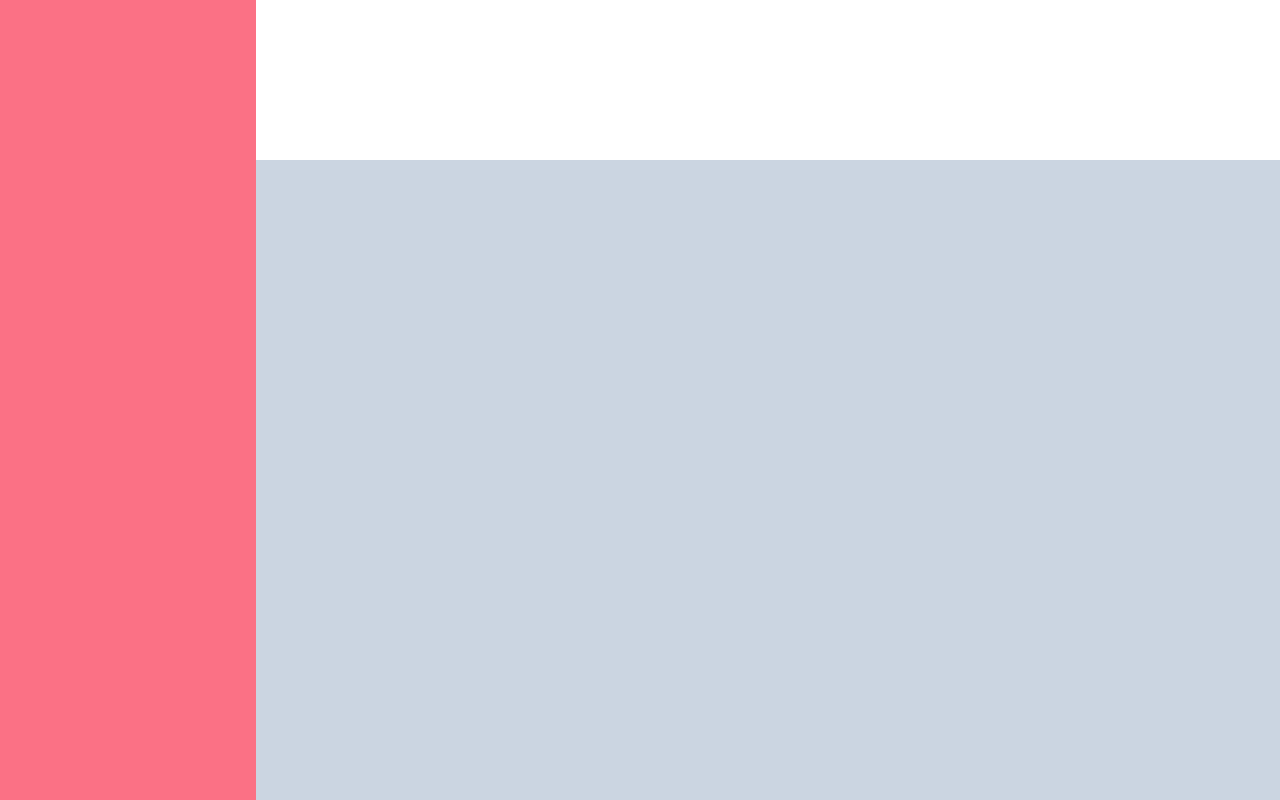
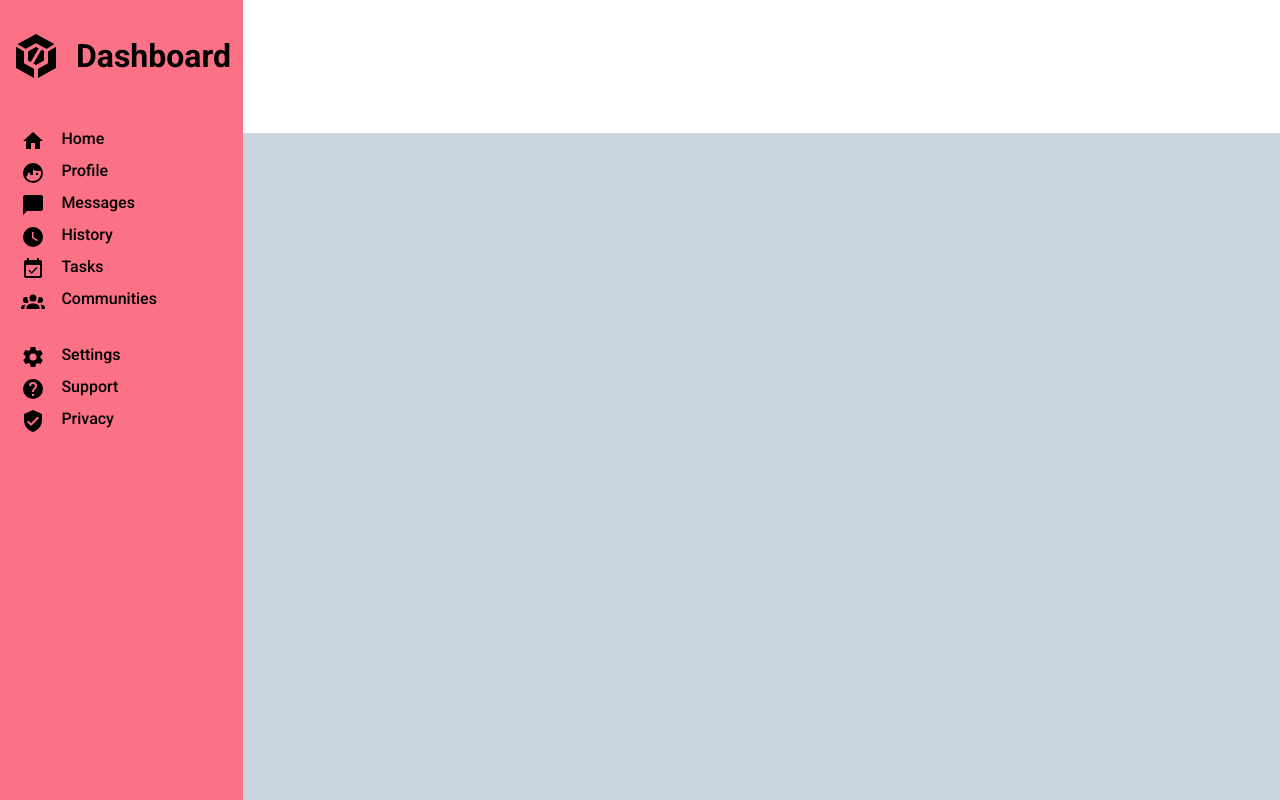
Before and after one commit to Ali-009/dashboard, a plain HTML site: page index.html in a window 1280 px wide. Drawn offline with Linux system fonts and the light colour scheme.

Commit message:
Finished the basic work on the sidebar of the dashboard

```diff
--- a/index.html
+++ b/index.html
@@ -6,12 +6,60 @@
     <meta name="viewport" content="width=device-width, initial-scale=1.0">
     <link rel="stylesheet" href="./styles.css">
     <title>Dashboard</title>
+    <link rel="preconnect" href="https://fonts.googleapis.com">
+    <link rel="preconnect" href="https://fonts.gstatic.com" crossorigin>
+    <link href="https://fonts.googleapis.com/css2?family=Roboto:wght@400;500;700&display=swap" rel="stylesheet">
 </head>
 <body>
     <div class="page-wrapper">
         <header class="header">
         </header>
         <div class="sidebar">
+            <div class="title">
+                <img src="./images/cloudbuild_FILL0_wght400_GRAD0_opsz48.png" alt="Dashoard Logo">
+                <h1>Dashboard</h1>
+            </div>
+            <div class="basic-sidebar-options">
+                <div class="sidebar-option">
+                    <img src="./images/icons/home.svg" alt="Home Page">
+                    <div class="sidebar-option-text">Home</div>
+                </div>
+                <div class="sidebar-option">
+                    <img src="./images/icons/face-man-profile.svg" alt="Profile">
+                    <div class="sidebar-option-text">Profile</div>
+                </div>
+                <div class="sidebar-option">
+                    <img src="./images/icons/message.svg" alt="Message Icon">
+                    <div class="sidebar-option-text">Messages</div>
+                </div>
+                <div class="sidebar-option">
+                    <img src="images/icons/clock.svg" alt="Clock">
+                    <div class="sidebar-option-text">History</div>
+                </div>
+                <div class="sidebar-option">
+                    <img src="images/icons/calendar-check.svg" alt="Calendar Check">
+                    <div class="sidebar-option-text">Tasks</div>
+                </div>
+                <div class="sidebar-option">
+                    <img src="./images/icons/account-group.svg" alt="Group of People Icon">
+                    <div class="sidebar-option-text">Communities</div>
+                </div>
+            </div>
+
+            <div class="advanced-sidebar-options">
+                <div class="sidebar-option">
+                    <img src="./images/icons/cog.svg" alt="Cog Icon">
+                    <div class="sidebar-option-text">Settings</div>
+                </div>
+                <div class="sidebar-option">
+                    <img src="./images/icons/help-circle.svg" alt="Help Circle Icon">
+                    <div class="sidebar-option-text">Support</div>
+                </div>
+                <div class="sidebar-option">
+                    <img src="./images/icons/shield-check.svg" alt="Checked Shield Icon">
+                    <div class="sidebar-option-text">Privacy</div>
+                </div>
+            </div>
         </div>
         <div class="main-content">
         </div>
--- a/styles.css
+++ b/styles.css
@@ -11,30 +11,82 @@ html, body{
     box-sizing: border-box;
     overflow: auto;
 
+    /*Definig the font for the entire page*/
+    font-family: 'Roboto', sans-serif;
+
     /*The page-wrapper is a grid container*/
     display: grid;
-    grid-template-columns: 1fr 4fr;
-    grid-template-rows: 1fr 4fr;
+    /*The smallest part both horizontally and vertically occupies 20%.*/
+    /*Working around the below ratio for the entire project should add to the visual appeal of the page*/
+    grid-template-columns: 1fr 5fr;
+    grid-template-rows: 1fr 5fr;
 }
 
 /*Below are the grid-items of .page-wrapper*/
+/*Each of those grid items will be a grid of its own*/
 .header{
     grid-column: 2;
     grid-row: 1;
-
     background-color: white;
 }
 
 .main-content{
     grid-column: 2;
-    grid-row: 2;
-
+    grid-row: 2 / 4;
     background-color: #CBD5E1;
 }
 
 .sidebar{
     grid-column: 1;
-    grid-row: 1 / 3;
+    grid-row: 1 / 4;
+    background-color: #FB7185;
 
-    background-color: #FB7185;
+    display: grid;
+    grid-template-columns: max-content;
+    grid-template-rows: repeat(3, max-content);
+    row-gap: 32px;
+    justify-content: start;
 }
+
+/*Below are nested grids for the sidebar*/
+.sidebar .title{
+    display: grid;
+    grid-template-columns: 1fr auto;
+    align-items: center;
+    justify-items: start;
+    justify-content: start;
+    align-content: center;
+    gap: 16px;
+
+    margin-left: 12px;
+    margin-right: 12px;
+    margin-top: 16px;
+}
+
+/*sidebar-options are divided into basic and advanced options boht of which are grid containers*/
+.basic-sidebar-options{
+    display: grid;
+    grid-template-columns: auto;
+    grid-template-rows: repeat(6, max-content);
+    gap: 8px;
+}
+
+.advanced-sidebar-options{
+    display: grid;
+    grid-template-columns: auto;
+    grid-template-rows: repeat(3, max-content);
+    gap: 8px;
+}
+
+.sidebar-option{
+    display: grid;
+    grid-template-columns: 1fr 4fr;
+    grid-template-rows: auto;
+    column-gap: 16px;
+    font-weight: 500;
+}
+
+.sidebar-option img{
+    justify-self: end;
+
+}
```
